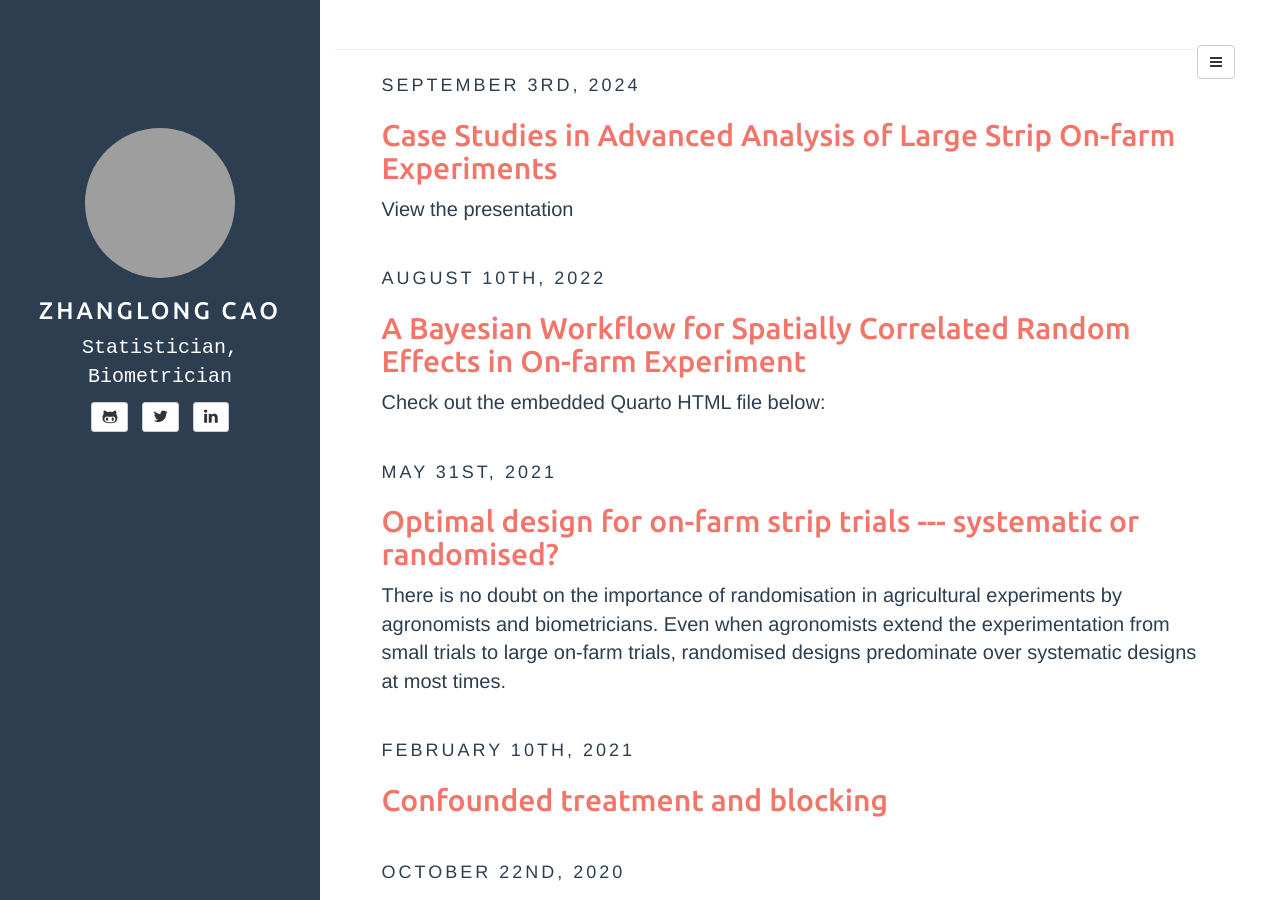
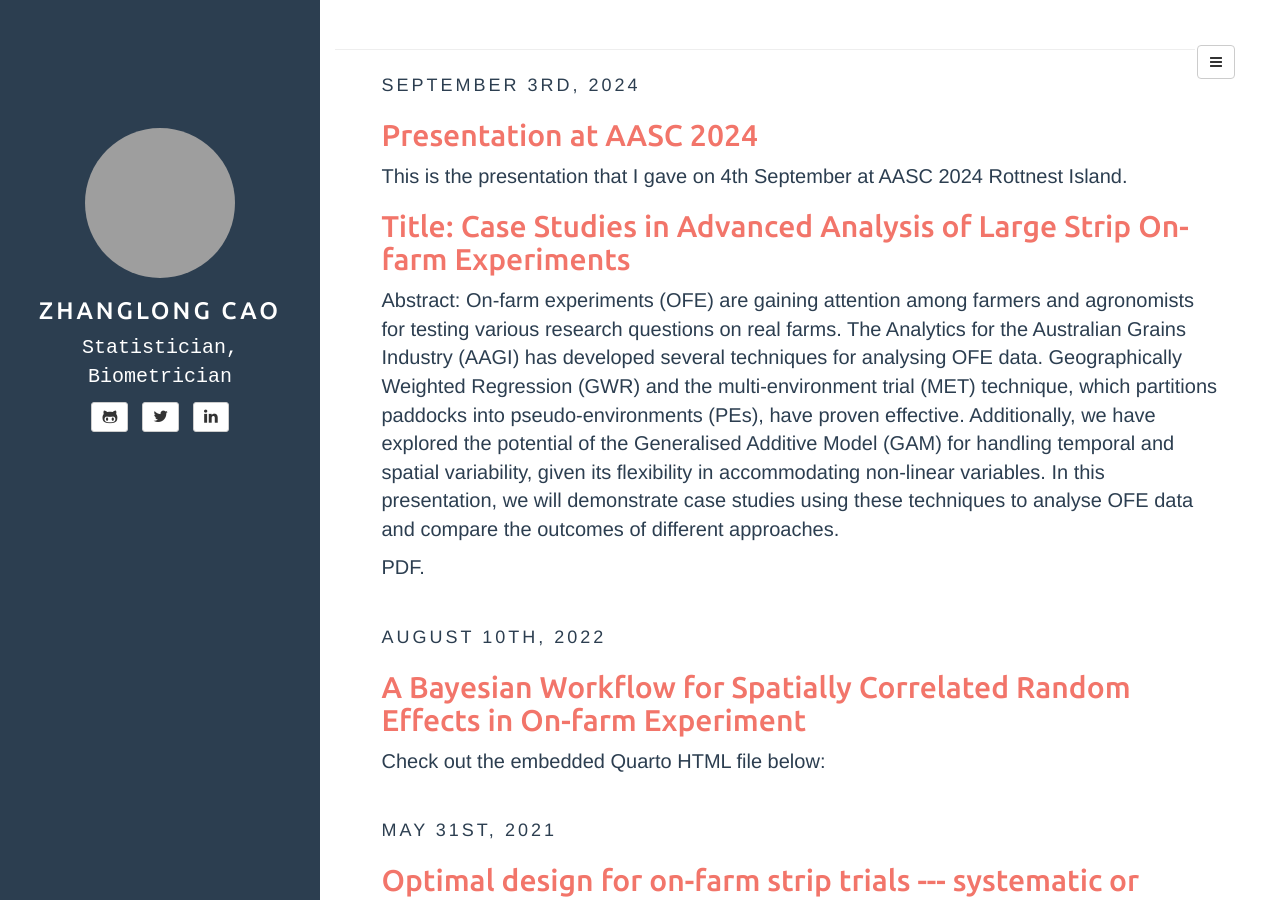
Before and after one commit to jeromecy/jeromecy.github.io, a Jekyll site: the page built from index.html, in a window 1280 px wide and 900 px high. Built offline with Jekyll 4.4.1, drawn with Linux system fonts in a browser that asks for light colours; the list of posts is cut into pages by our own code; comment, search, counter and statistics services are not loaded; grey boxes are pictures that could not be loaded.

Commit message:
updated aasc pdf file

```diff
--- a/_posts/2024-09-04-AASC2024.md
+++ b/_posts/2024-09-04-AASC2024.md
@@ -1,8 +1,14 @@
 ---
 layout: post
-title: Case Studies in Advanced Analysis of Large Strip On-farm Experiments
+title: Presentation at AASC 2024
 date: 2024-09-04 00:00:00 +0800
-categories: Work
+categories: Presentation
 ---
 
-[View the presentation](assets/presentation/AASC2024_OFE_Work.pdf)
+This is the presentation that I gave on 4th September at AASC 2024 Rottnest Island.
+
+## Title: Case Studies in Advanced Analysis of Large Strip On-farm Experiments
+
+Abstract: On-farm experiments (OFE) are gaining attention among farmers and agronomists for testing various research questions on real farms. The Analytics for the Australian Grains Industry (AAGI) has developed several techniques for analysing OFE data. Geographically Weighted Regression (GWR) and the multi-environment trial (MET) technique, which partitions paddocks into pseudo-environments (PEs), have proven effective. Additionally, we have explored the potential of the Generalised Additive Model (GAM) for handling temporal and spatial variability, given its flexibility in accommodating non-linear variables. In this presentation, we will demonstrate case studies using these techniques to analyse OFE data and compare the outcomes of different approaches.
+
+<a href="//JeromeCY.github.io/PDF/2024-AASC_OFE_Work.pdf" target="_blank">PDF.</a>
```
Also changed, not shown: 2 other files.
